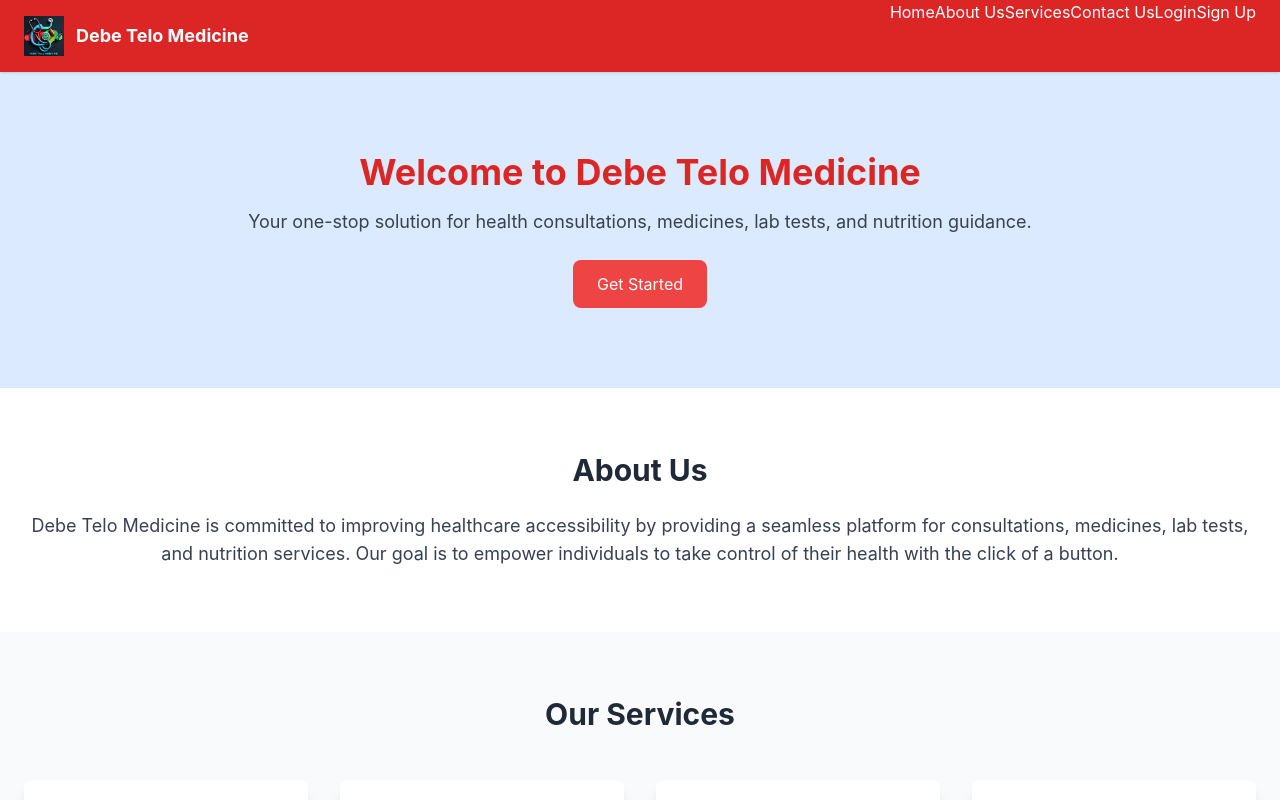
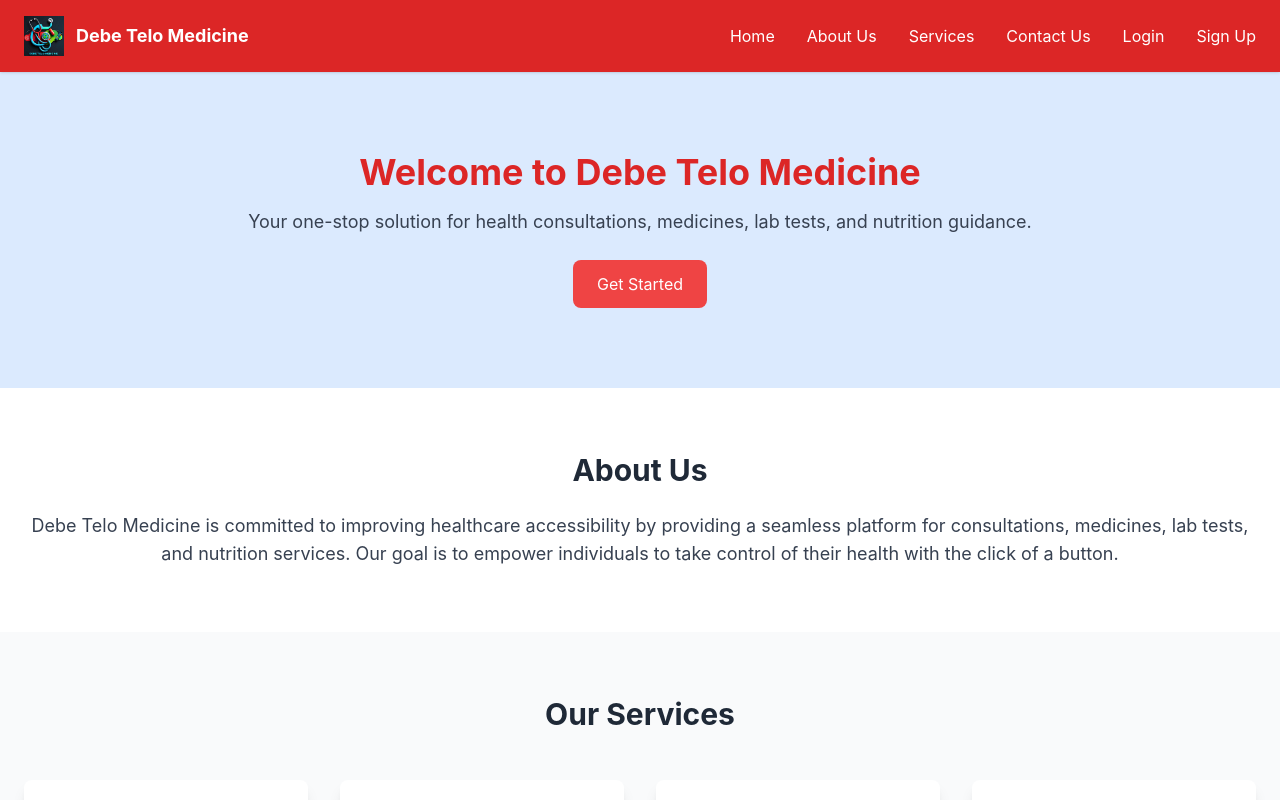
Before and after one commit to ChrisKusi/medi-app, a React (Create React App) app: page / in a window 1280 px wide. Shown: the top 800 px of the page. Built offline with nearby package versions, Linux system fonts and the light colour scheme.

Commit message:
Update changes

```diff
--- a/src/components/Header.js
+++ b/src/components/Header.js
@@ -13,32 +13,78 @@ const Header = () => {
   return (
     <header className="bg-red-600 text-white shadow sticky top-0 z-50">
       {/* Header Container */}
-      <div className="container mx-auto flex justify-between items-center px-6 py-4">
-        {/* Logo and Name */}
-        <div className="flex items-center space-x-3">
-          <img src={logo} alt="Debe Telo Medicine" className="h-10 w-10" />
-          <h1 className="text-lg font-bold">Debe Telo Medicine</h1>
-        </div>
-
-        {/* Hamburger Menu for Mobile */}
+      <div className="container mx-auto flex items-center justify-between py-4 px-6">
+        {/* Mobile: Hamburger Icon */}
         <button
-          className="text-white md:hidden text-2xl focus:outline-none"
+          className="text-white text-2xl md:hidden focus:outline-none"
           onClick={toggleMenu}
         >
           {isMenuOpen ? <FaTimes /> : <FaBars />}
         </button>
 
-        {/* Navigation Links */}
-        <nav
-          className={`absolute md:static bg-red-600 md:flex md:space-x-8 md:items-center md:justify-center w-full md:w-auto left-0 top-16 md:top-auto p-6 md:p-0 transition-transform duration-300 ${
-            isMenuOpen ? "translate-y-0" : "-translate-y-full"
-          }`}
-        >
-          <ul className="flex flex-col md:flex-row text-center md:text-left">
+        {/* Logo */}
+        <div className="flex items-center justify-center flex-grow md:flex-grow-0">
+          <img src={logo} alt="Debe Telo Medicine" className="h-10 w-10" />
+          <h1 className="text-lg font-bold hidden md:block ml-3">
+            Debe Telo Medicine
+          </h1>
+        </div>
+
+        {/* Desktop Navigation */}
+        <nav className="hidden md:flex space-x-8">
+          <NavLink
+            to="/"
+            className="hover:underline"
+            activeClassName="underline"
+          >
+            Home
+          </NavLink>
+          <NavLink
+            to="/about"
+            className="hover:underline"
+            activeClassName="underline"
+          >
+            About Us
+          </NavLink>
+          <NavLink
+            to="/services"
+            className="hover:underline"
+            activeClassName="underline"
+          >
+            Services
+          </NavLink>
+          <NavLink
+            to="/contact"
+            className="hover:underline"
+            activeClassName="underline"
+          >
+            Contact Us
+          </NavLink>
+          <NavLink
+            to="/login"
+            className="hover:underline"
+            activeClassName="underline"
+          >
+            Login
+          </NavLink>
+          <NavLink
+            to="/signup"
+            className="hover:underline"
+            activeClassName="underline"
+          >
+            Sign Up
+          </NavLink>
+        </nav>
+      </div>
+
+      {/* Mobile Dropdown Menu */}
+      {isMenuOpen && (
+        <div className="bg-red-600 md:hidden absolute w-full left-0 top-16 shadow-lg z-40">
+          <ul className="flex flex-col items-center space-y-4 py-4">
             <li>
               <NavLink
                 to="/"
-                className="block py-2 md:py-0 hover:underline"
+                className="hover:underline"
                 onClick={() => setIsMenuOpen(false)}
               >
                 Home
@@ -47,7 +93,7 @@ const Header = () => {
             <li>
               <NavLink
                 to="/about"
-                className="block py-2 md:py-0 hover:underline"
+                className="hover:underline"
                 onClick={() => setIsMenuOpen(false)}
               >
                 About Us
@@ -56,7 +102,7 @@ const Header = () => {
             <li>
               <NavLink
                 to="/services"
-                className="block py-2 md:py-0 hover:underline"
+                className="hover:underline"
                 onClick={() => setIsMenuOpen(false)}
               >
                 Services
@@ -65,7 +111,7 @@ const Header = () => {
             <li>
               <NavLink
                 to="/contact"
-                className="block py-2 md:py-0 hover:underline"
+                className="hover:underline"
                 onClick={() => setIsMenuOpen(false)}
               >
                 Contact Us
@@ -74,7 +120,7 @@ const Header = () => {
             <li>
               <NavLink
                 to="/login"
-                className="block py-2 md:py-0 hover:underline"
+                className="hover:underline"
                 onClick={() => setIsMenuOpen(false)}
               >
                 Login
@@ -83,15 +129,15 @@ const Header = () => {
             <li>
               <NavLink
                 to="/signup"
-                className="block py-2 md:py-0 hover:underline"
+                className="hover:underline"
                 onClick={() => setIsMenuOpen(false)}
               >
                 Sign Up
               </NavLink>
             </li>
           </ul>
-        </nav>
-      </div>
+        </div>
+      )}
     </header>
   );
 };
```
